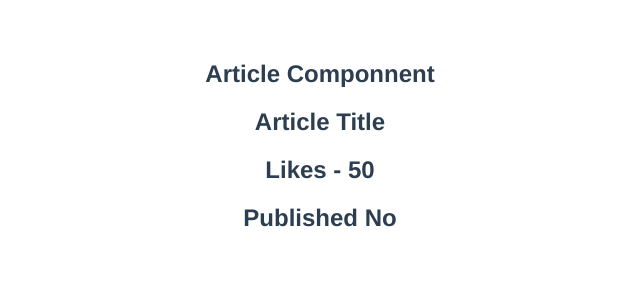
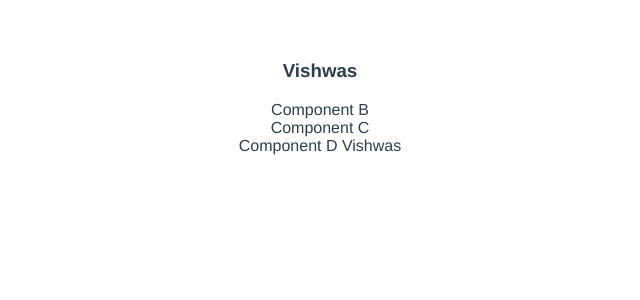
Before and after one commit to AndroPyro28/vueJs, a Vue app: page / in a window 1280 px wide. Shown: the top 300 px of the page, without its empty margins (320-960 px from the left). Built offline with nearby package versions, Linux system fonts and the light colour scheme.

Commit message:
Provide And Inject

```diff
--- a/src/App.vue
+++ b/src/App.vue
@@ -1,26 +1,29 @@
 <template>
-<!-- <Greet name="Andro" title="Programmer" />
-<Greet name="Jean" title="Police" />
-<Greet name="John" title="Analyst" />
-<Greet :name="name" :title="channel" /> -->
-<Article :title="'Article Title'" :likes="50" :isPublished="false" id="myId" />
+
+  <h3> {{name}} </h3>
+
+  <ComponentB />
+
 </template>
 
 <script>
-// import Greet from './components/Greet.vue'
-import Article from "./components/Article.vue"
+import ComponentB from './components/ComponentB.vue'
 export default {
   name: 'App',
   components: {
-    // Greet,
-    Article
+    ComponentB
   },
   data() {
     return {
-      name: 'vishwas',
-      channel: 'Codevolution'
+      name: 'Vishwas'
     }
-  }
+  },
+  provide() {
+    return {
+      username: this.name
+    }
+  },
+
 }
 </script>
 
--- a/src/components/Article.vue
+++ /dev/null
@@ -1,26 +0,0 @@
-<template>
-  <div>
-    <h2>Article Componnent</h2>
-    <h2 v-bind="$attrs">{{ title }}</h2>
-    <h2>Likes - {{ likes }}</h2>
-    <h2>Published {{ isPublished ? "Yes" : "No" }}</h2>
-  </div>
-</template>
-
-<script>
-export default {
-  name: "ArticleVue",
-  props: {
-    title: {
-      type: String,
-      required: true,
-      default: "Article Default Title",
-    },
-    likes: Number,
-    isPublished: Boolean,
-  },
-  inheritAttrs: false
-};
-</script>
-
-<style lang="scss" scoped></style>
--- /dev/null
+++ b/src/components/ComponentB.vue
@@ -0,0 +1,21 @@
+<template>
+<div>
+    Component B
+
+</div>
+    <ComponentC />
+</template>
+
+<script>
+import ComponentC from "./ComponentC.vue";
+    export default {
+        name: 'ComponentB',
+        components: {
+            ComponentC
+        }
+    }
+</script>
+
+<style scoped>
+
+</style>
--- /dev/null
+++ b/src/components/ComponentC.vue
@@ -0,0 +1,20 @@
+<template>
+<div>
+    Component C
+</div>
+    <ComponentD />
+</template>
+
+<script>
+import ComponentD from "./ComponentD.vue";
+    export default {
+        name: 'ComponentB',
+        components: {
+            ComponentD
+        }
+    }
+</script>
+
+<style scoped>
+
+</style>
--- /dev/null
+++ b/src/components/ComponentD.vue
@@ -0,0 +1,15 @@
+<template>
+<div>
+  Component D
+    {{username}}
+</div>
+</template>
+
+<script>
+export default {
+  name: "ComponentD",
+  inject: ['username']
+};
+</script>
+
+<style lang="scss" scoped></style>
```
Also changed, not shown: src/components/Greet.vue (deleted, +0 -16 lines).
